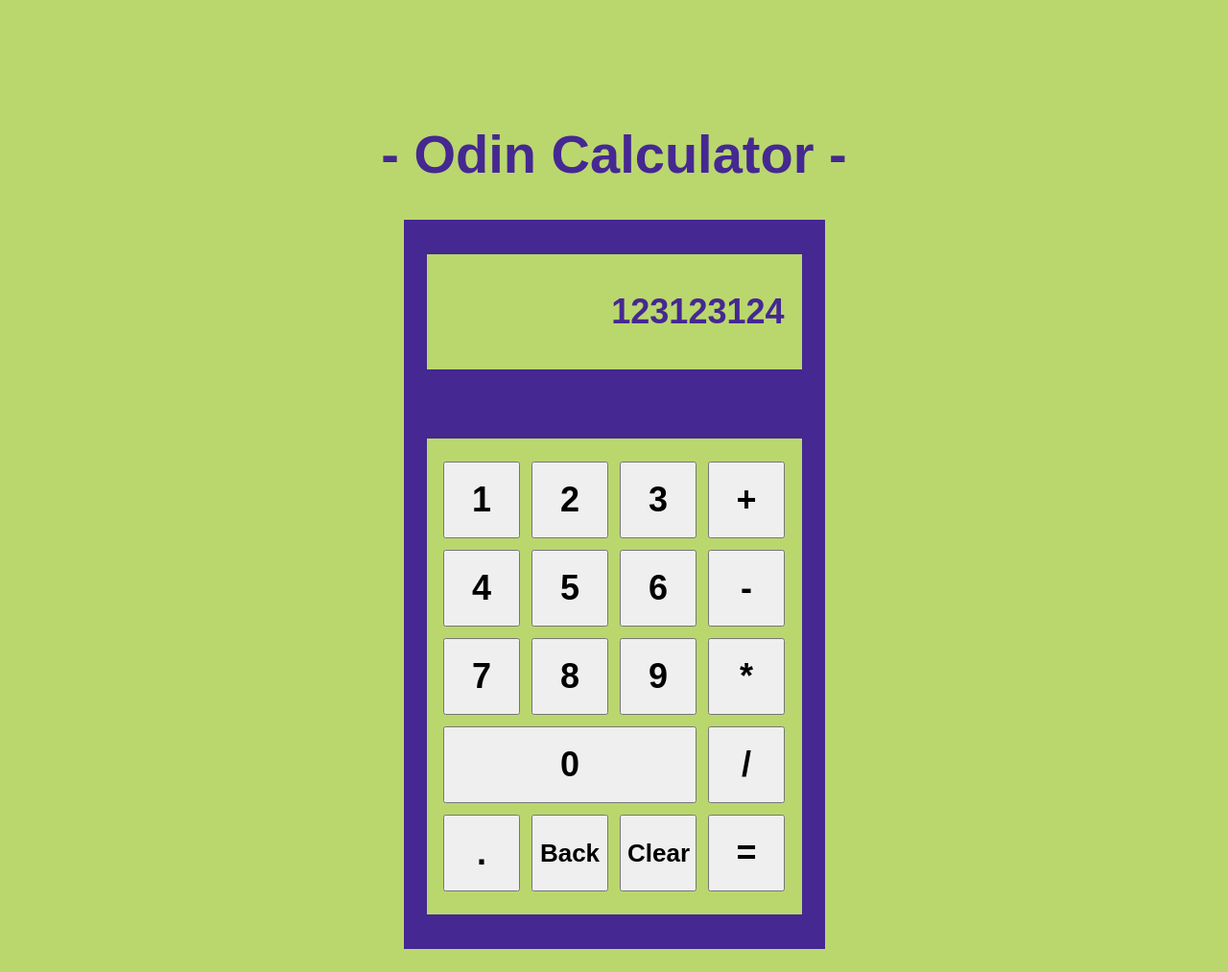
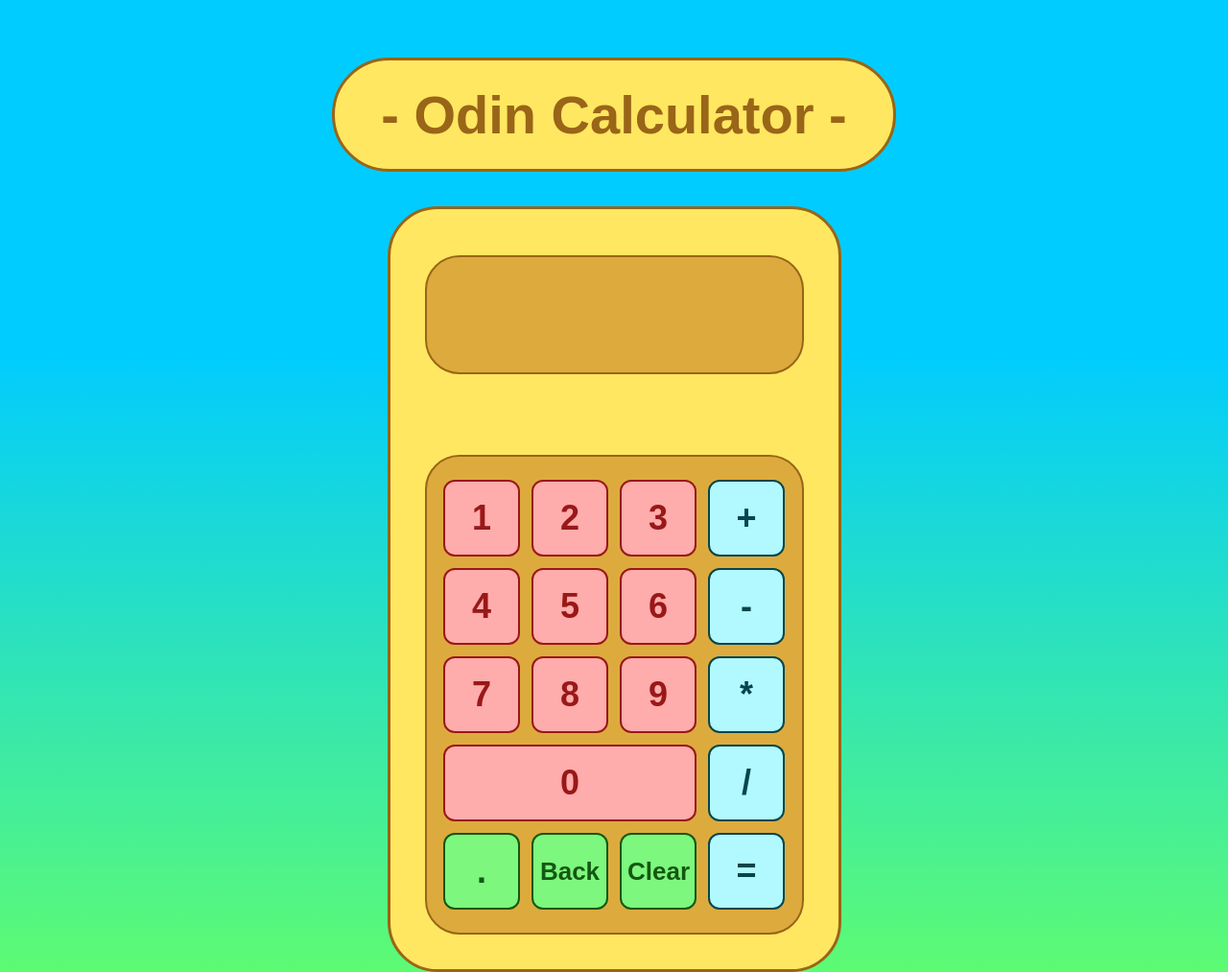
Before and after one commit to Titas-Lenkaitis/odin-calculator, a plain HTML site: page index.html in a window 1280 px wide. Shown: the top 1013 px of the page at 96% size. Drawn offline with Linux system fonts and the light colour scheme.

Commit message:
Add style to the page

```diff
--- a/styles.css
+++ b/styles.css
@@ -5,8 +5,8 @@ body {
   margin: 0px;
   font-family: Arial, Helvetica, sans-serif;
   flex-grow: 1;
-  background-color: #bad76e;
-  color: #452891;
+  background: linear-gradient(to bottom, #00ccff 34%, #66ff66 100%);
+  color: #ffe761;
 }
 
 .content {
@@ -14,36 +14,44 @@ body {
   flex-direction: column;
   align-items: center;
   justify-content: center;
-  margin: 128px 0px;
+  margin: 60px 0px;
 }
 
 .title {
   font-size: 56px;
   font-weight: bold;
   margin-bottom: 36px;
+  background-color: #ffe761;
+  color: #996518;
+  padding: 24px 48px;
+  border: 3px solid #996518;
+  border-radius: 1000px;
 }
 
 .calculator {
-  background-color: #452891;
+  background-color: #ffe761;
   display: flex;
-  color: #bad76e;
   flex-direction: column;
   justify-content: center;
   align-items: center;
+  border: 3px solid #996518;
+  border-radius: 52px;
 }
 
 .display {
-  background-color: #bad76e;
-  color: #452891;
+  background-color: #ddab3d;
+  color: #f9f7f3;
   font-weight: bold;
   width: 355px;
   height: 120px;
-  margin: 36px 24px;
+  margin: 48px 36px;
   font-size: 36px;
   display: flex;
   justify-content: end;
   align-items: center;
   padding: 0px 18px;
+  border: 2px solid #996518;
+  border-radius: 36px;
 }
 
 .buttons {
@@ -52,9 +60,11 @@ body {
   justify-content: center;
   align-items: center;
   gap: 12px;
-  background-color: #bad76e;
+  background-color: #ddab3d;
   margin: 36px 24px;
   padding: 24px 18px;
+  border: 2px solid #996518;
+  border-radius: 36px;
 }
 
 .numbers {
@@ -112,3 +122,54 @@ body {
   align-items: center;
   gap: 12px;
 }
+
+.numberButton, .numZeroButton {
+  background-color: #ffacac;
+  color: #991818;
+  border: 2px solid #991818;
+  border-radius: 12px;
+}
+
+.numberButton:hover, .numZeroButton:hover {
+  background-color: #e28282;
+  transition-duration: 0.01s;
+}
+
+.numberButton:active, .numZeroButton:active {
+  background-color: #ffa0a0;
+  transition-duration: 0.008s;
+}
+
+.operatorButton {
+  background-color: #b1f8ff;
+  color: #06454b;
+  border: 2px solid #06454b;
+  border-radius: 12px;
+}
+
+.operatorButton:hover {
+  background-color: #8ce6ee;
+  transition-duration: 0.01s;
+}
+
+.operatorButton:active {
+  background-color: #b9f9ff;
+  transition-duration: 0.008s;
+}
+
+.otherButton {
+  background-color: #7df77d;
+  color: #135813;
+  border: 2px solid #135813 ;
+  border-radius: 12px;
+}
+
+.otherButton:hover {
+  background-color: #6ee26e;
+  transition-duration: 0.01s;
+}
+
+.otherButton:active {
+  background-color: #9ff59f;
+  transition-duration: 0.008s;
+}
```
Also changed, not shown: index.html (+1 -1 lines).
